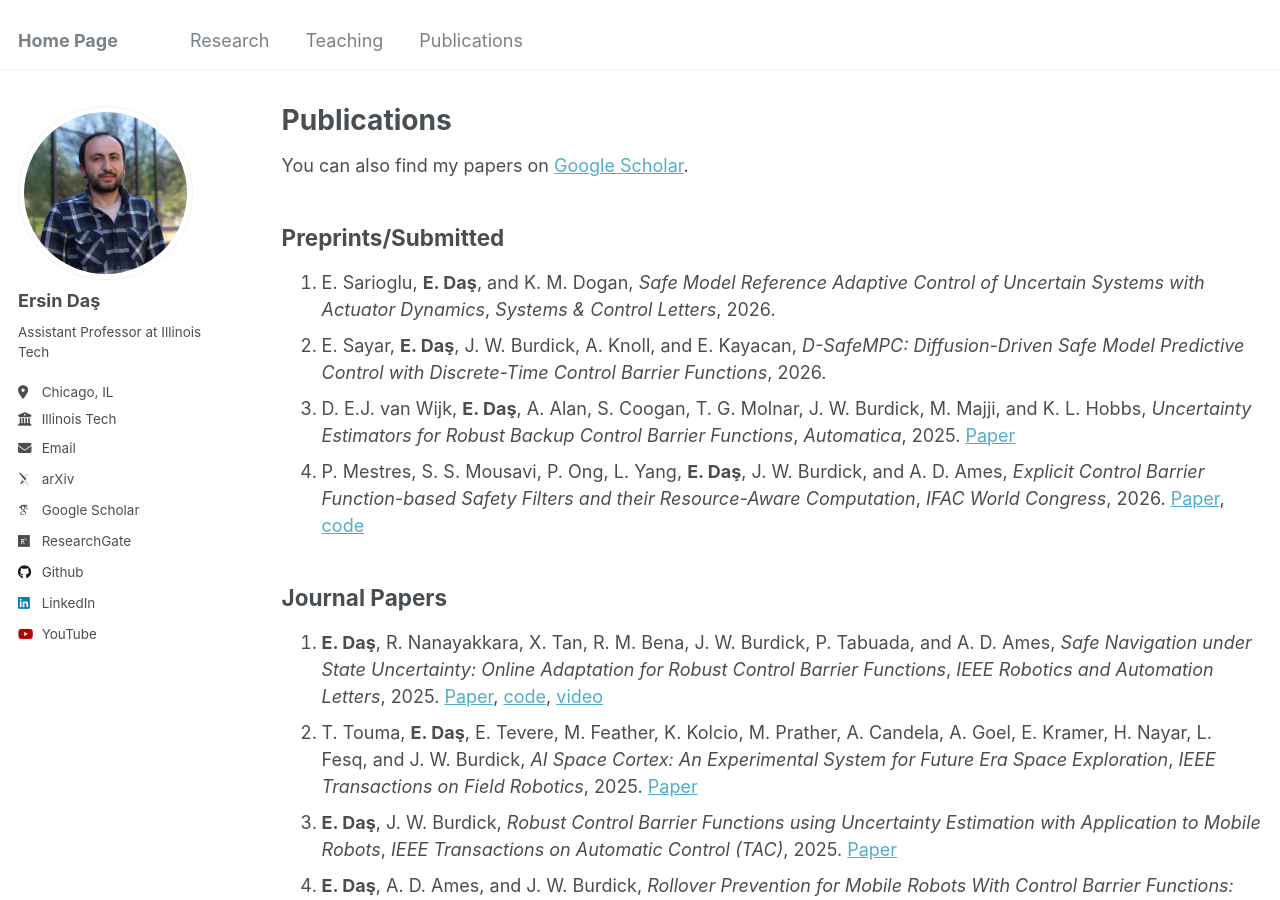
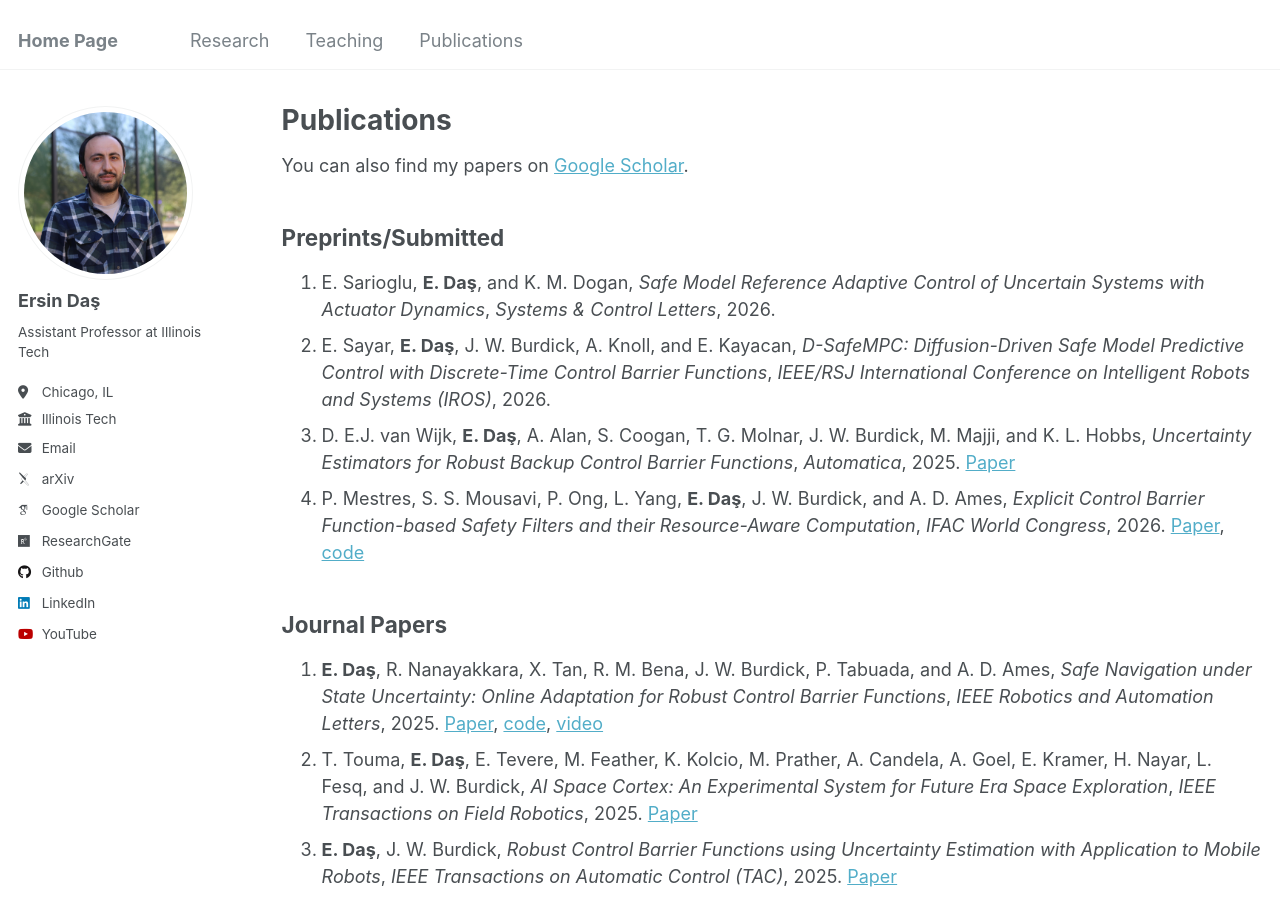
Before and after one commit to ersindas/ersindas.github.io, a Jekyll site: the page built from _pages/publications.md, in a window 1280 px wide and 900 px high. Built offline with Jekyll 4.4.1, drawn with Linux system fonts in a browser that asks for light colours; some web fonts are replaced.

Commit message:
Specify conference for D-SafeMPC publication
Updated the conference name for the second publication entry.

```diff
--- a/_pages/publications.md
+++ b/_pages/publications.md
@@ -10,7 +10,7 @@ author_profile: true
 ## Preprints/Submitted
 1. E. Sarioglu, **E. Daş**, and K. M. Dogan, *Safe Model Reference Adaptive Control of Uncertain Systems with
 Actuator Dynamics*, *Systems & Control Letters*, 2026.
-2. E. Sayar, **E. Daş**, J. W. Burdick, A. Knoll, and E. Kayacan, *D-SafeMPC: Diffusion-Driven Safe Model Predictive Control with Discrete-Time Control Barrier Functions*, 2026.
+2. E. Sayar, **E. Daş**, J. W. Burdick, A. Knoll, and E. Kayacan, *D-SafeMPC: Diffusion-Driven Safe Model Predictive Control with Discrete-Time Control Barrier Functions*, *IEEE/RSJ International Conference on Intelligent Robots and Systems (IROS)*, 2026.
 3. D. E.J. van Wijk, **E. Daş**, A. Alan, S. Coogan, T. G. Molnar, J. W. Burdick, M. Majji, and K. L. Hobbs, *Uncertainty Estimators for Robust Backup Control Barrier Functions*, *Automatica*, 2025. [Paper](https://arxiv.org/pdf/2503.15734)
 4. P. Mestres, S. S. Mousavi, P. Ong, L. Yang, **E. Daş**, J. W. Burdick, and A. D. Ames, *Explicit Control Barrier Function-based Safety Filters and their Resource-Aware Computation*, *IFAC World Congress*, 2026. [Paper](https://arxiv.org/pdf/2512.10118), [code](https://github.com/ersindas/Quadrotor_CBF)
 
```
